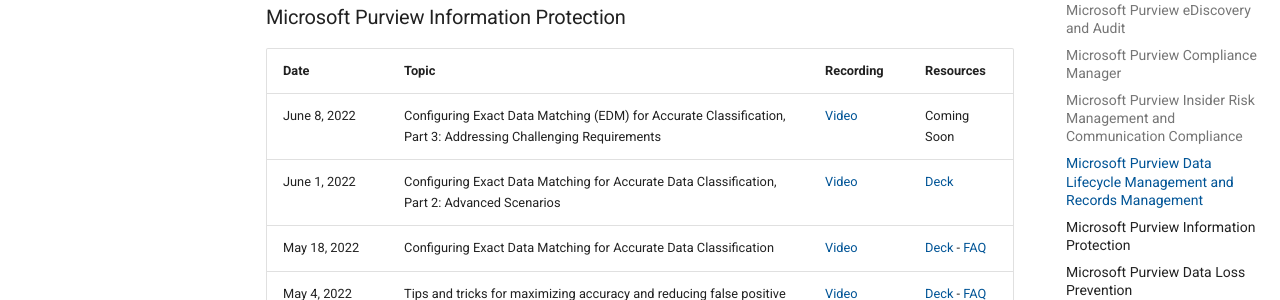
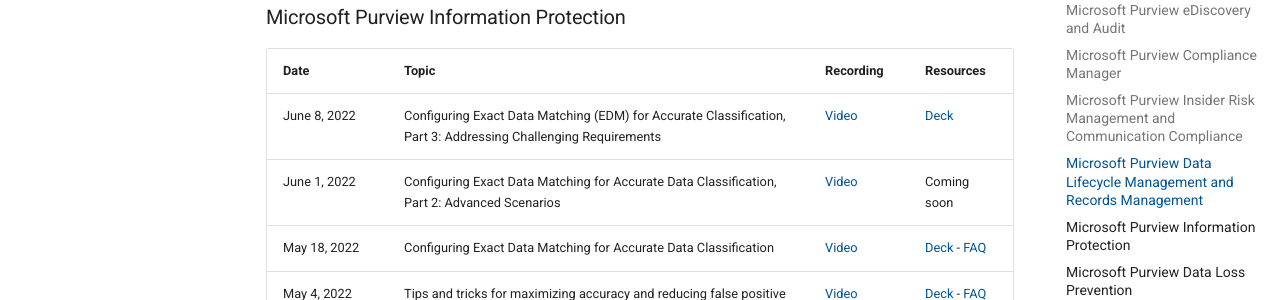
Before and after one commit to microsoft/ComplianceCxE, an MkDocs documentation site: the page built from docs/webinars.md, in a window 1280 px wide and 900 px high, scrolled down 2210 px. Shown: the part 152-452 px from the top of the window. Built offline with MkDocs 1.6.1 and Material for MkDocs 9.7.7, drawn with Linux system fonts in a browser that asks for light colours; comment, search, counter and statistics services are not loaded; part of the change alters nothing that is shown.

```diff
--- a/docs/webinars.md
+++ b/docs/webinars.md
@@ -57,8 +57,8 @@ The Compliance CxE team regularly hosts webinars to present what's changing and
 
 |Date|Topic|Recording|Resources|
 |---|---|---|---|
-|June 8, 2022| Configuring Exact Data Matching (EDM) for Accurate Classification, Part 3: Addressing Challenging Requirements | [Video](https://www.microsoft.com/en-us/videoplayer/embed/RE4Yls9)|Coming Soon|
-|June 1, 2022| Configuring Exact Data Matching for Accurate Data Classification, Part 2: Advanced Scenarios | [Video](https://www.microsoft.com/en-us/videoplayer/embed/RE4Yebs)|[Deck](../resources/files/Deploying EDM for accurate classification Part 2.pptx)|
+|June 8, 2022| Configuring Exact Data Matching (EDM) for Accurate Classification, Part 3: Addressing Challenging Requirements | [Video](https://www.microsoft.com/en-us/videoplayer/embed/RE4Yls9)|[Deck](../resources/files/Deploying EDM for accurate classification v2 (2).pdf)|
+|June 1, 2022| Configuring Exact Data Matching for Accurate Data Classification, Part 2: Advanced Scenarios | [Video](https://www.microsoft.com/en-us/videoplayer/embed/RE4Yebs)|Coming soon|
 |May 18, 2022| Configuring Exact Data Matching for Accurate Data Classification | [Video](https://mipc.eventbuilder.com/event/61024)|[Deck](../resources/files/Configuring EDM for accurate classification.pdf) - [FAQ](../resources/files/Webinar FAQ - Configuring EDM for accurate data classification.docx)|
 |May 4, 2022| Tips and tricks for maximizing accuracy and reducing false positive detections in MIP and DLP)| [Video](https://www.microsoft.com/en-us/videoplayer/embed/RE4XUcD) | [Deck](../resources/files/Deck - Tips and tricks for reducing FPs.pdf) - [FAQ](../resources/files/Webinar FAQ - Tips and tricks for maximizing accuracy and reducing false positive detections in MIP and DLP.docx)|
 |December 14, 2021| Be a Privacy Hero: Start your organization's M365 Privacy journey today before the end of this webinar! (Trial available to E1/E3/E5)| [Video](https://mipc.eventbuilder.com/event/54251) | [Deck](../resources/files/MS Privacy webinar.pdf)  |
```
